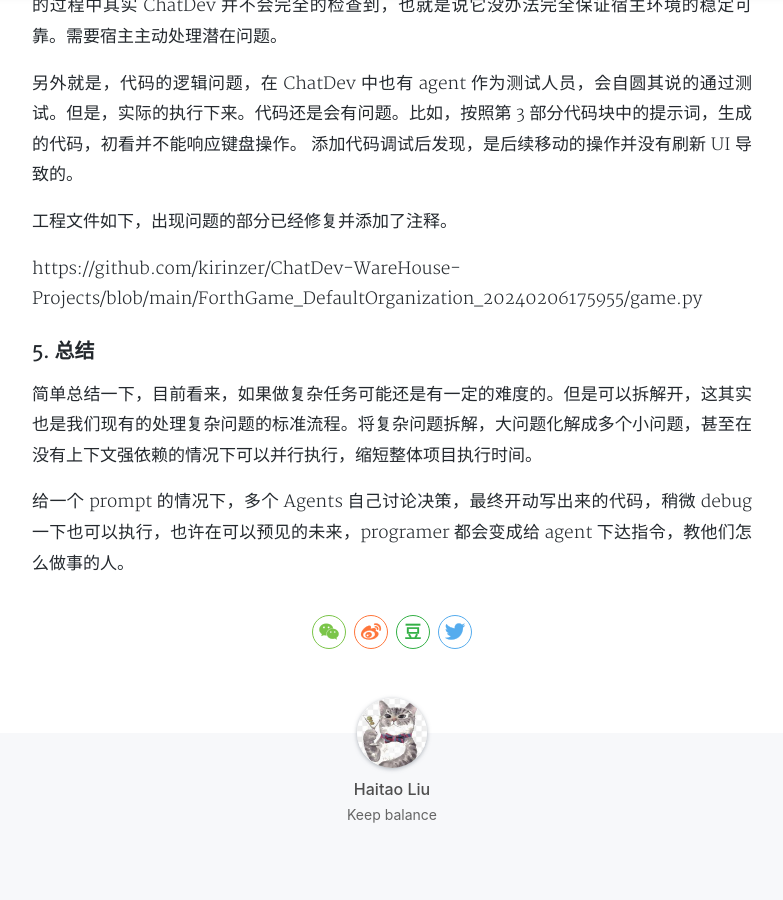
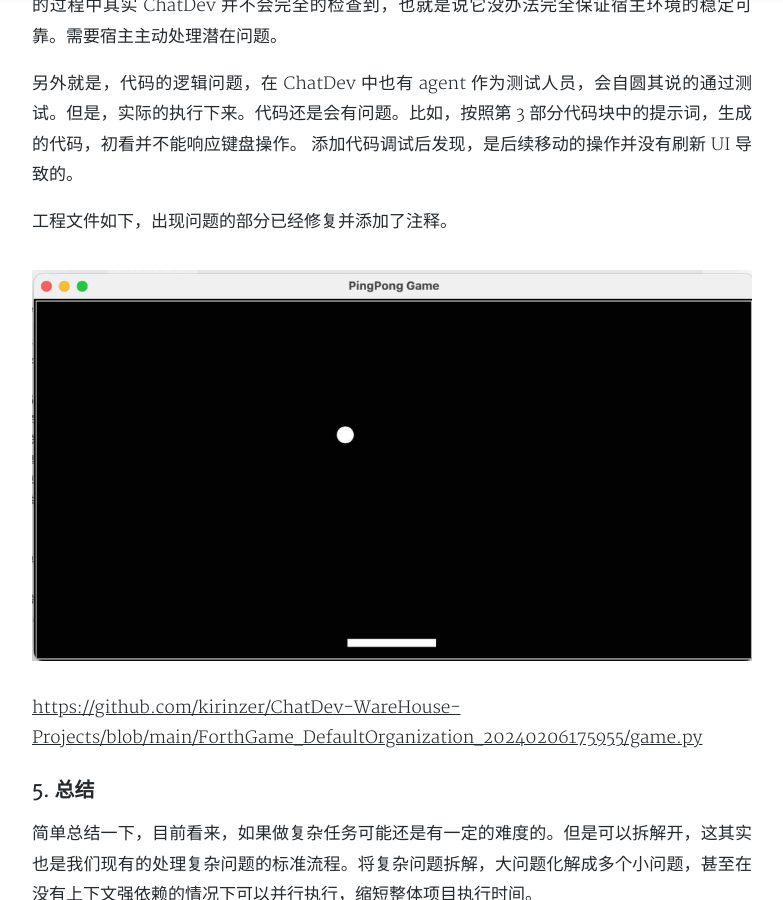
Before and after one commit to kirinzer/kirinzer.github.io, a Jekyll site: the page built from _posts/2024-02-18-Let-AI-build-a-game.md, in a window 1280 px wide and 900 px high, scrolled down 4725 px. Shown: the whole window, without its empty margins (248-1031 px from the left). Built offline with Jekyll 4.4.1, drawn with Linux system fonts in a browser that asks for light colours; nearby versions of some CDN libraries; comment, search, counter and statistics services are not loaded; a style sheet for code colours, icons or effects is not loaded.

Commit message:
Add pic and fix link url

```diff
--- a/_posts/2024-02-18-Let-AI-build-a-game.md
+++ b/_posts/2024-02-18-Let-AI-build-a-game.md
@@ -128,7 +128,9 @@
 
 工程文件如下，出现问题的部分已经修复并添加了注释。
 
-https://github.com/kirinzer/ChatDev-WareHouse-Projects/blob/main/ForthGame_DefaultOrganization_20240206175955/game.py
+![ping pong](/assets/img/ping pong.jpg)
+
+<https://github.com/kirinzer/ChatDev-WareHouse-Projects/blob/main/ForthGame_DefaultOrganization_20240206175955/game.py>
 
 ### 5. 总结
 简单总结一下，目前看来，如果做复杂任务可能还是有一定的难度的。但是可以拆解开，这其实也是我们现有的处理复杂问题的标准流程。将复杂问题拆解，大问题化解成多个小问题，甚至在没有上下文强依赖的情况下可以并行执行，缩短整体项目执行时间。
```
Also changed, not shown: assets/img/ping pong.jpg (added).
